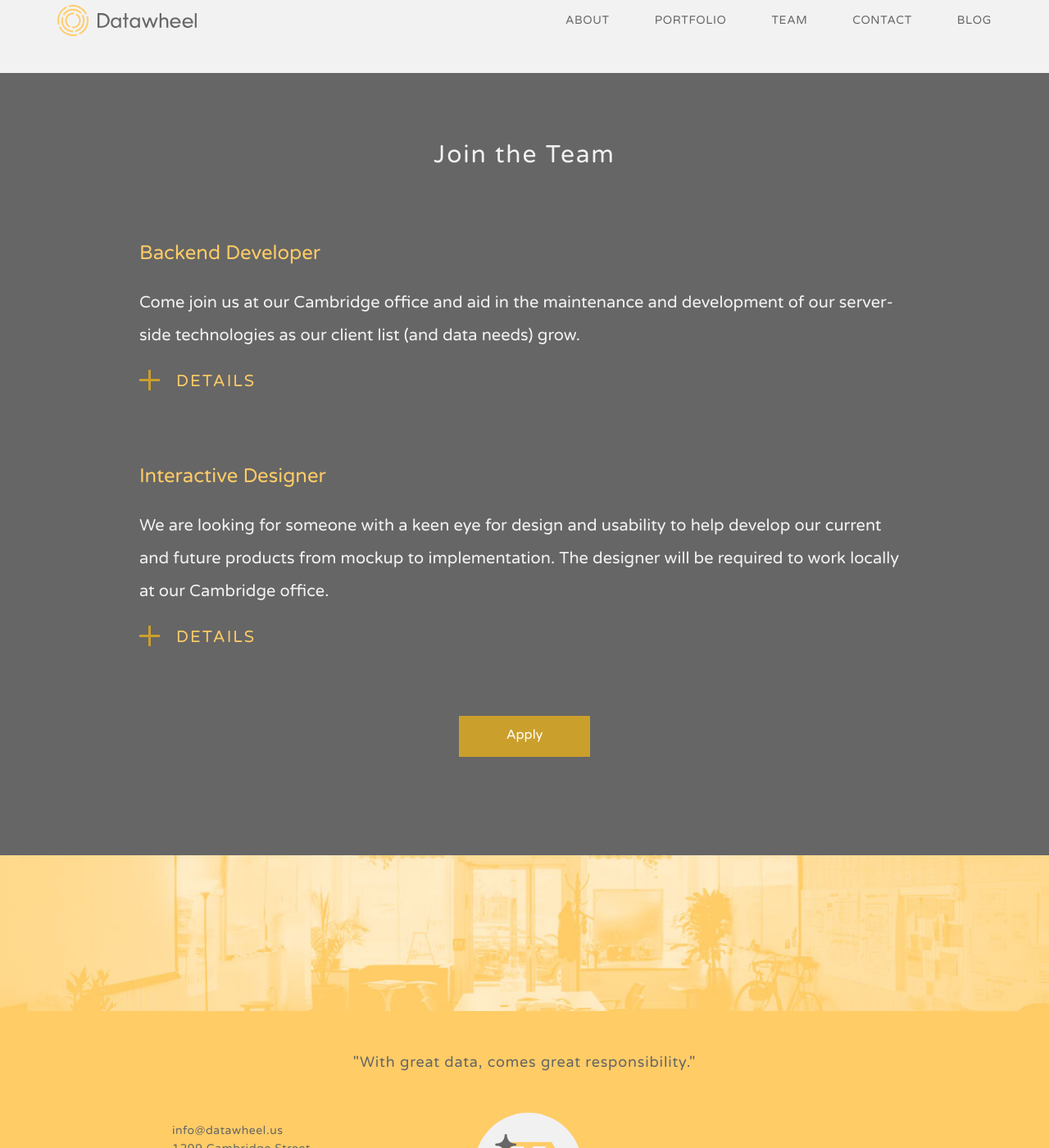
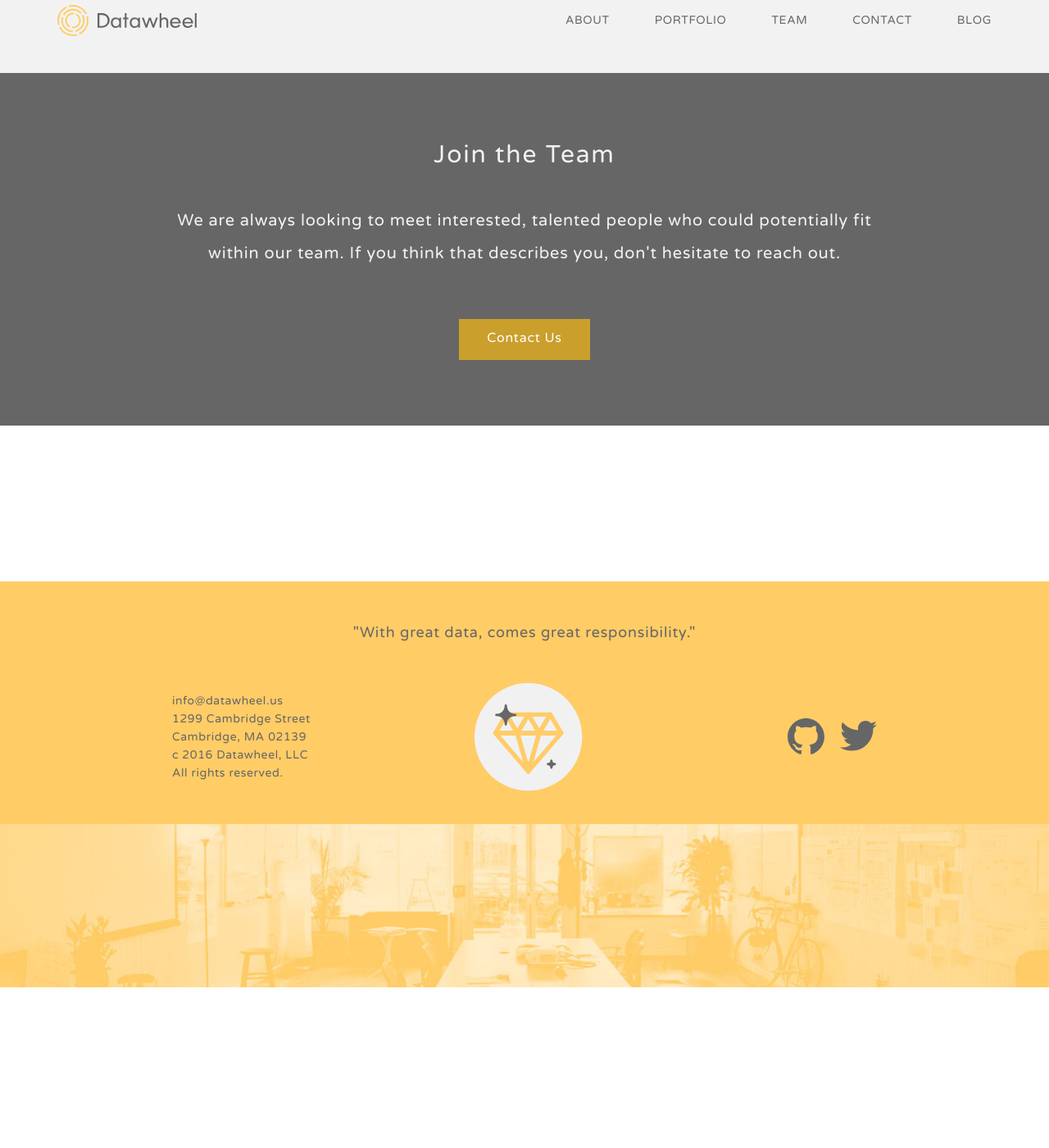
Before and after one commit to Datawheel/datawheel, a Jekyll site: the page built from test/team.html, in a window 1280 px wide and 1400 px high, scrolled down 1717 px. Shown: the whole window at 82% size. Built offline with Jekyll 4.4.1, drawn with Linux system fonts in a browser that asks for light colours.

Commit message:
simplifies jobs text

```diff
--- a/_sass/components/jobs.scss
+++ b/_sass/components/jobs.scss
@@ -145,7 +145,7 @@
     font-size: 16px;
     height: 50px;
     line-height: 47px;
-    margin: 80px auto;
+    margin: 60px auto 0;
     text-align: center;
     text-decoration: none;
     width: 160px;
--- a/test/team.html
+++ b/test/team.html
@@ -62,7 +62,9 @@ style: team
 
   <h2>Join the Team</h2>
 
-  <div id="job-list">
+  <p>We are always looking to meet interested, talented people who could potentially fit within our team. If you think that describes you, don't hesitate to reach out.
+
+  <!-- <div id="job-list">
     {% for job in jobs %}
     <div class="job">
       <h3>{{ job.title }}</h3>
@@ -76,9 +78,9 @@ style: team
       </div>
     </div>
     {% endfor %}
-  </div>
+  </div> -->
 
-  <a id="apply" href="/test/contact/">Apply</a>
+  <a id="apply" href="/test/contact/">Contact Us</a>
 
 </section>
 
```
